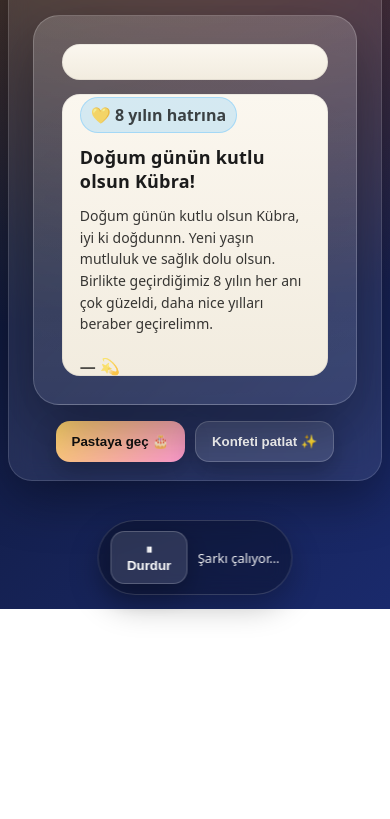
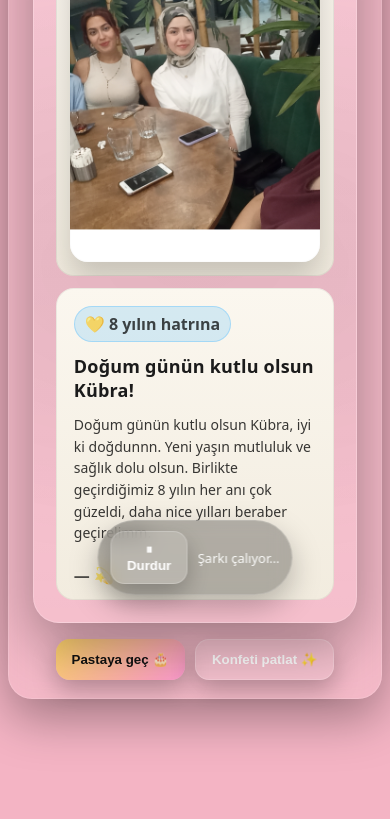
Before and after one commit to yaseminaltun/newk, a plain HTML site: page index.html in a window 390 px wide. Shown: the part 235-1054 px from the top of the page. Before the commit the page ends 844 px from the top, so only its background shows below. Drawn offline with Linux system fonts and the light colour scheme.

Commit message:
Update index.html

```diff
--- a/index.html
+++ b/index.html
@@ -16,6 +16,8 @@
       --radius:24px;
     }
     *{ box-sizing:border-box; }
+
+    /* ✅ SCROLL AÇIK + altta audio bar için boşluk */
     body{
       margin:0;
       min-height:100vh;
@@ -24,15 +26,14 @@
       justify-content:center;
       font-family: system-ui, -apple-system, Segoe UI, Roboto, Arial, sans-serif;
       color:#fff;
-      background:
-        radial-gradient(1200px 800px at 20% 10%, rgba(253,187,45,.25), transparent 60%),
-        radial-gradient(900px 700px at 80% 20%, rgba(178,31,31,.22), transparent 55%),
-        linear-gradient(135deg, var(--bg1), var(--bg2));
-      overflow:hidden;
+      background: #F4B4C4;
+      /* eskiden overflow:hidden vardı -> kaydırmayı engelliyordu */
+      overflow-x:hidden;
+      overflow-y:auto;
       padding: 18px;
+      padding-bottom: 120px; /* ✅ audio bar butonları kapatmasın */
     }
 
-    /* Top-level card */
     .card{
       width:min(900px, 96vw);
       padding: 18px;
@@ -44,11 +45,9 @@
       position:relative;
     }
 
-    /* Views */
     .view{ display:none; }
     .view.active{ display:block; }
 
-    /* Header */
     .header{
       text-align:center;
       margin-bottom: 10px;
@@ -64,7 +63,7 @@
       font-size: clamp(14px, 2.2vw, 18px);
     }
 
-    /* Book */
+    /* BOOK (desktop/tablet) */
     .bookWrap{
       display:flex;
       justify-content:center;
@@ -84,12 +83,10 @@
     .book::before{
       content:"";
       position:absolute; inset:0;
-      background:
-        radial-gradient(900px 500px at 50% 50%, rgba(0,0,0,.08), transparent 60%);
+      background: radial-gradient(900px 500px at 50% 50%, rgba(0,0,0,.08), transparent 60%);
       pointer-events:none;
     }
 
-    /* Paper pages */
     .pages{
       position:relative;
       width:100%;
@@ -107,7 +104,6 @@
       overflow:hidden;
       box-shadow: inset 0 0 0 1px rgba(0,0,0,.06);
     }
-    /* Spine shadow in middle */
     .spine{
       position:absolute;
       left:50%;
@@ -122,7 +118,6 @@
       opacity:.65;
     }
 
-    /* Left page photo frame */
     .photoFrame{
       height: 100%;
       display:flex;
@@ -146,15 +141,14 @@
       position:absolute;
       top:50%;
       left:50%;
-      /* 90 derece döndür */
-      transform: translate(-50%, -50%) rotate(90deg) scale(1.1);
+      /* ✅ 90 derece SOLA */
+      transform: translate(-50%, -50%) rotate(-90deg) scale(1.1);
       height: 120%;
       width: auto;
       object-fit: cover;
       filter: saturate(1.05) contrast(1.02);
     }
 
-    /* Right page text */
     .msg{
       padding: 22px 22px 18px;
       height:100%;
@@ -191,7 +185,6 @@
       width: fit-content;
     }
 
-    /* Controls */
     .controls{
       display:flex;
       gap:10px;
@@ -221,7 +214,6 @@
       font-weight: 800;
     }
 
-    /* Bottom audio bar */
     .audioBar{
       position: fixed;
       left: 50%;
@@ -244,7 +236,6 @@
       white-space: nowrap;
     }
 
-    /* Autoplay blocked overlay */
     .autoplayOverlay{
       position: fixed;
       inset:0;
@@ -269,7 +260,7 @@
     .autoplayCard h3{ margin: 0 0 6px; font-size: 18px; }
     .autoplayCard p{ margin: 0 0 12px; opacity:.92; }
 
-    /* Cake section (your original cake, kept) */
+    /* Cake */
     .cakeWrap{
       display:flex;
       justify-content:center;
@@ -297,18 +288,10 @@
       border-radius: 22px;
       border: 1px solid rgba(255,255,255,.18);
     }
-    .layer.top{
-      top: 64px; height: 56px;
-      background: linear-gradient(180deg, #ffb3d9, #ff7fbf);
-    }
-    .layer.mid{
-      top: 114px; height: 62px;
-      background: linear-gradient(180deg, #ffe6a6, #ffcc4d);
-    }
-    .layer.bot{
-      top: 168px; height: 64px;
-      background: linear-gradient(180deg, #a7e4ff, #4fb9ff);
-    }
+    .layer.top{ top: 64px; height: 56px; background: linear-gradient(180deg, #ffb3d9, #ff7fbf); }
+    .layer.mid{ top: 114px; height: 62px; background: linear-gradient(180deg, #ffe6a6, #ffcc4d); }
+    .layer.bot{ top: 168px; height: 64px; background: linear-gradient(180deg, #a7e4ff, #4fb9ff); }
+
     .icing{
       position:absolute; left:50%; transform:translateX(-50%);
       top: 54px;
@@ -318,8 +301,7 @@
       box-shadow: inset 0 -10px 18px rgba(0,0,0,.08);
     }
     .drip{
-      position:absolute;
-      top: 78px;
+      position:absolute; top: 78px;
       width: 18px; height: 38px;
       background: rgba(255,255,255,.22);
       border-radius: 0 0 18px 18px;
@@ -332,22 +314,16 @@
     .drip:nth-child(4){ left: 210px; height: 34px; }
 
     .candle{
-      position:absolute;
-      left:50%; transform:translateX(-50%);
+      position:absolute; left:50%; transform:translateX(-50%);
       top: 16px;
       width: 18px; height: 70px;
       border-radius: 10px;
-      background: repeating-linear-gradient(
-        45deg,
-        #fff 0 8px,
-        #ff5aa5 8px 16px
-      );
+      background: repeating-linear-gradient(45deg, #fff 0 8px, #ff5aa5 8px 16px);
       border: 1px solid rgba(0,0,0,.15);
       box-shadow: 0 10px 18px rgba(0,0,0,.18);
     }
     .wick{
-      position:absolute;
-      left:50%; transform:translateX(-50%);
+      position:absolute; left:50%; transform:translateX(-50%);
       top: -10px;
       width: 3px; height: 12px;
       background:#2a2a2a;
@@ -359,7 +335,7 @@
       top:-34px;
       width: 28px; height: 38px;
       background: radial-gradient(circle at 50% 60%, #fff7b0 0 30%, #ffb300 55%, #ff5a00 80%);
-      border-radius: 50% 50% 50% 50%;
+      border-radius: 50%;
       filter: drop-shadow(0 0 18px rgba(255,200,60,.8));
       transform-origin: 50% 90%;
       animation: flicker .12s infinite alternate ease-in-out;
@@ -390,31 +366,56 @@
       to{ transform: translateY(110vh) rotate(720deg); }
     }
 
-    /* Responsive */
+    /* ✅ MOBILE: kitap görünümünü "foto üstte + mesaj altta" yap */
     @media (max-width: 820px){
-      .book{ aspect-ratio: 10 / 12; }
-      .pages{ grid-template-columns: 1fr; }
+      .book{
+        aspect-ratio: auto;
+        padding: 14px;
+      }
+      .pages{
+        display:flex;
+        flex-direction:column;
+        gap: 12px;
+        padding: 8px;
+        height: auto;
+      }
       .spine{ display:none; }
-      .photoMat img{ transform: translate(-50%,-50%) rotate(90deg) scale(1.18); }
-      .msg{ padding: 18px 18px 14px; }
+
+      /* sayfa görünümü daha "card" gibi olsun */
+      .page{
+        border-radius: 18px;
+      }
+
+      /* foto alanı mobilde daha kısa/temiz */
+      .photoFrame{ padding: 14px; }
+      .photoMat{
+        width: 100%;
+        height: 320px;   /* ✅ mobilde foto üstte sabit yükseklik */
+      }
+      .photoMat img{
+        transform: translate(-50%,-50%) rotate(-90deg) scale(1.18); /* ✅ sola döndürme korunuyor */
+      }
+
+      .msg{
+        padding: 18px 18px 14px;
+        justify-content:flex-start;
+      }
     }
   </style>
 </head>
 <body>
   <div class="confetti" id="confetti"></div>
 
-  <!-- Autoplay blocked overlay (only if needed) -->
   <div class="autoplayOverlay" id="autoplayOverlay" aria-hidden="true">
     <div class="autoplayCard">
       <h3>🔊 Müziği başlatmak için bir dokunuş gerekiyor</h3>
-      <p>Tarayıcı ses için izin istiyor. Aşağıya basınca şarkı başlayacak ve sayfa normal devam edecek.</p>
+      <p>Tarayıcı ses için izin istiyor. Aşağıya basınca şarkı başlayacak.</p>
       <button id="startAudioBtn">Müziği Başlat 🎵</button>
     </div>
   </div>
 
   <main class="card" role="main">
 
-    <!-- VIEW 1: BOOK -->
     <section class="view active" id="viewBook">
       <div class="header">
         <h1>📖 Doğum Günün Kutlu Olsun Kübra!</h1>
@@ -428,7 +429,6 @@
             <div class="page" aria-label="Sol sayfa: fotoğraf">
               <div class="photoFrame">
                 <div class="photoMat">
-                  <!-- Foto aynı klasörde: Snapchat-3435158.jpg -->
                   <img id="bookPhoto" alt="Fotoğraf" src="Snapchat-3435158.jpg" />
                 </div>
               </div>
@@ -457,7 +457,6 @@
       </div>
     </section>
 
-    <!-- VIEW 2: CAKE -->
     <section class="view" id="viewCake">
       <div class="header">
         <h1 id="title">🎉 İyi ki doğdun Kübra!</h1>
@@ -488,22 +487,18 @@
       </div>
     </section>
 
-    <!-- Audio: aynı klasörde olmalı -->
     <audio id="birthdaySong" src="dogum-gunu-kubra.mp3" preload="auto" loop></audio>
   </main>
 
-  <!-- bottom audio bar -->
   <div class="audioBar" aria-label="Müzik kontrol çubuğu">
     <button class="mini ghost" id="toggleMusicBtn">⏸ Durdur</button>
     <span id="musicStatus">Şarkı çalıyor…</span>
   </div>
 
   <script>
-    // === Config
-    const BOOK_PHOTO = "Snapchat-3435158.jpg"; // istersen değiştir
+    const BOOK_PHOTO = "Snapchat-3435158.jpg";
     const AUDIO_SRC  = "dogum-gunu-kubra.mp3";
 
-    // --- Elements
     const confettiRoot = document.getElementById("confetti");
     const flame = document.getElementById("flame");
 
@@ -525,7 +520,6 @@
     bookPhoto.src = BOOK_PHOTO;
     song.src = AUDIO_SRC;
 
-    // --- Confetti
     function burstConfetti(count = 120) {
       for (let i = 0; i < count; i++) {
         const p = document.createElement("div");
@@ -543,13 +537,11 @@
       }
     }
 
-    // --- Candle flame toggle
     function setFlame(on) {
       flame.classList.toggle("off", !on);
       if (!on) burstConfetti(170);
     }
 
-    // --- View switching
     function showView(which) {
       if (which === "cake") {
         viewBook.classList.remove("active");
@@ -559,9 +551,10 @@
         viewCake.classList.remove("active");
         viewBook.classList.add("active");
       }
+      // ✅ ekran değişince en üste kaydır (butonlar kaybolmasın)
+      window.scrollTo({ top: 0, behavior: "smooth" });
     }
 
-    // --- Music UI
     function syncMusicUI() {
       const playing = !song.paused;
       toggleMusicBtn.textContent = playing ? "⏸ Durdur" : "▶️ Başlat";
@@ -574,7 +567,6 @@
         await song.play();
         syncMusicUI();
       } catch (e) {
-        // Autoplay blocked
         autoplayOverlay.classList.add("active");
         autoplayOverlay.setAttribute("aria-hidden", "false");
         syncMusicUI();
@@ -593,41 +585,25 @@
       }
     }
 
-    // --- Events
     window.addEventListener("load", () => {
       setFlame(true);
       burstConfetti(80);
-      // Site açılır açılmaz müziği başlatmayı dene
       tryAutoplay();
     });
 
     startAudioBtn.addEventListener("click", startAudioFromUserGesture);
 
     toggleMusicBtn.addEventListener("click", async () => {
-      if (song.paused) {
-        await startAudioFromUserGesture();
-      } else {
-        song.pause();
-        syncMusicUI();
-      }
+      if (song.paused) await startAudioFromUserGesture();
+      else { song.pause(); syncMusicUI(); }
     });
 
-    goCakeBtn.addEventListener("click", () => {
-      showView("cake");
-    });
-
-    backBookBtn.addEventListener("click", () => {
-      showView("book");
-    });
-
+    goCakeBtn.addEventListener("click", () => showView("cake"));
+    backBookBtn.addEventListener("click", () => showView("book"));
     burstBtn.addEventListener("click", () => burstConfetti(220));
 
-    // Mum söndürmek şarkıyı durdurmaz
-    document.getElementById("blowBtn").addEventListener("click", () => {
-      setFlame(false);
-    });
+    document.getElementById("blowBtn").addEventListener("click", () => setFlame(false));
 
-    // Pastaya tıkla: mum toggle
     document.querySelector(".cake").addEventListener("click", () => {
       const off = flame.classList.contains("off");
       setFlame(off);
@@ -635,10 +611,6 @@
 
     song.addEventListener("play", syncMusicUI);
     song.addEventListener("pause", syncMusicUI);
-    song.addEventListener("ended", () => {
-      // loop açık ama yine de bir konfeti patlatalım (bazı tarayıcılarda ended tetiklenebilir)
-      burstConfetti(220);
-    });
   </script>
 </body>
 </html>
```
